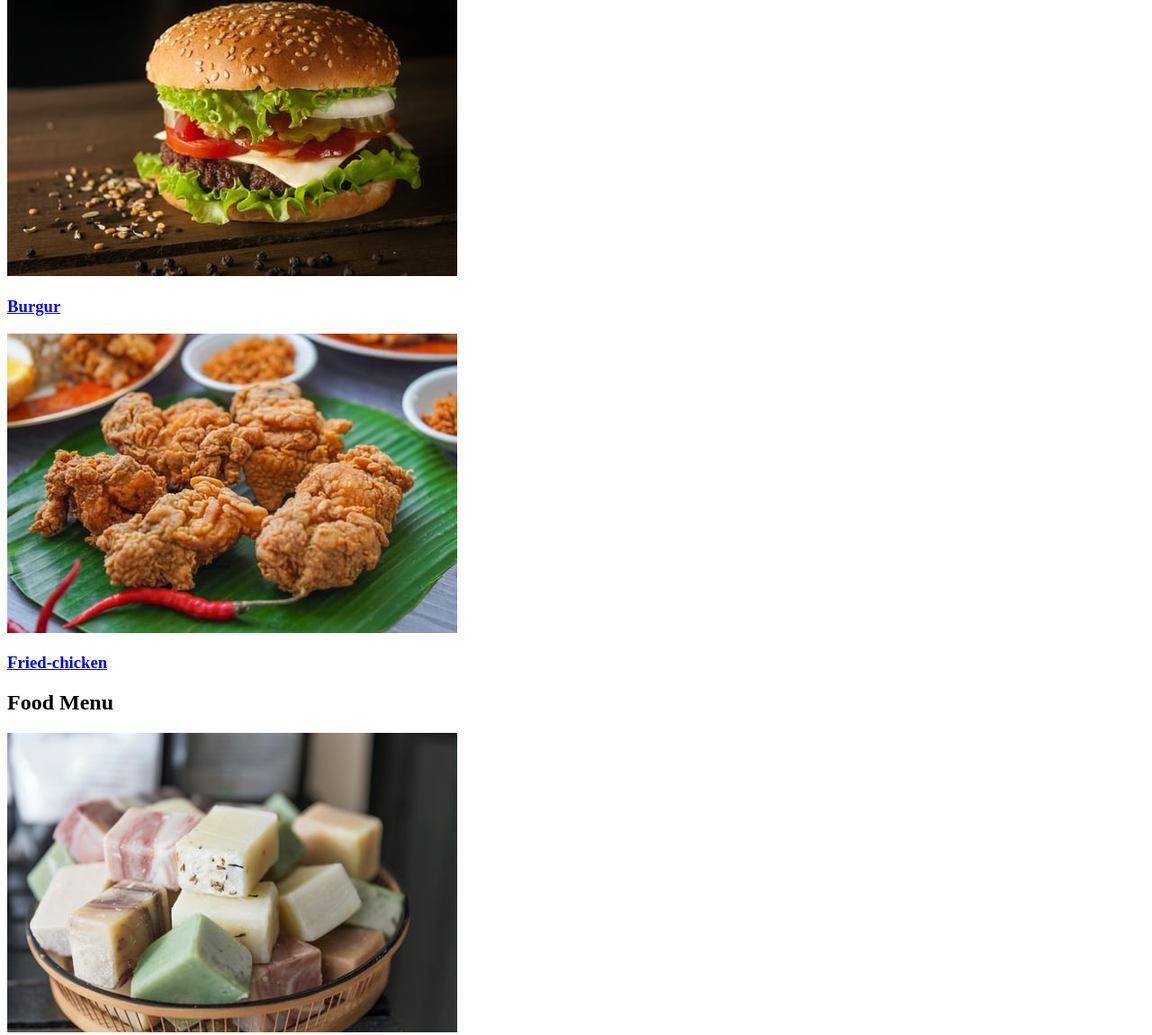
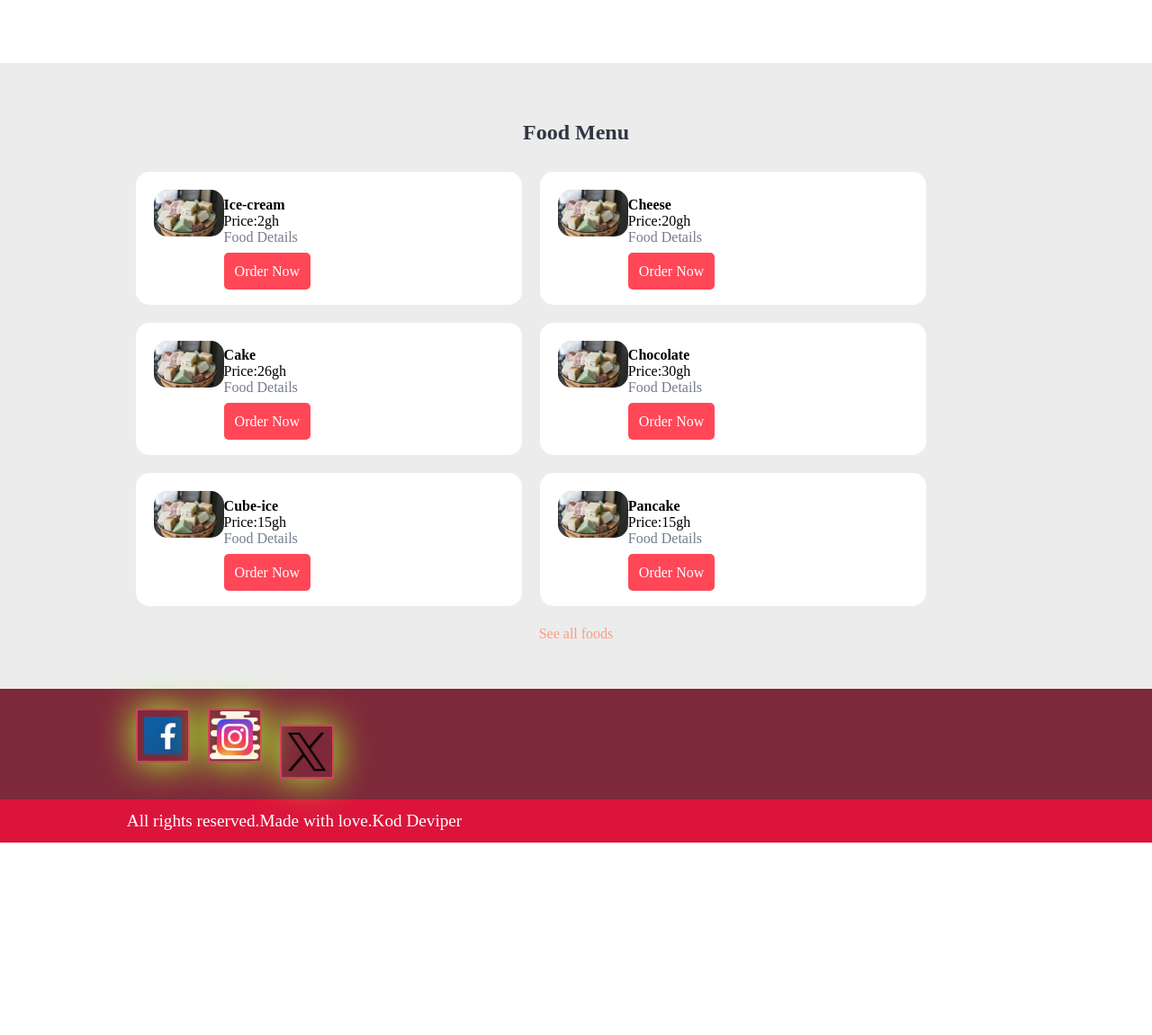
Before and after one commit to kod-python/classpro2, a plain HTML site: page index.html in a window 1280 px wide. Shown: the part 694-1845 px from the top of the page at 90% size. After the commit the page ends 1631 px from the top, so only its background shows below. Drawn offline with Linux system fonts and the light colour scheme; files that its build step writes are made by us from their sources.

Commit message:
classpro2 reload

```diff
--- a/css/style.css
+++ b/css/style.css
@@ -0,0 +1,208 @@
+*{
+    margin: 0;
+    padding: 0;
+    box-sizing: border-box;
+}
+
+/* universal section starts here */
+.container{
+    width: 80%;
+    margin: 0 auto;
+    padding: 1%;
+}
+
+.img-responsive{
+    width: 100%;
+}
+
+
+.img-curve{
+    border-radius: 15px;
+}
+
+.text-right{
+    text-align: right;
+}
+
+.text-center{
+    text-align: center;
+}
+
+.text-left{
+    text-align: left;
+}
+
+.text-white{
+    color: white;
+}
+
+
+.clearfix{
+    clear: both;
+    float: none;
+}
+
+a{
+    color: #ff9b81;
+    text-decoration: none;
+
+}
+
+a:hover{
+    color: #ff4757;
+}
+
+.btn{
+    padding: 12px;
+    border: none;
+    font-size: 1rem;
+    border-radius: 5px;
+}
+
+.btn-primary{
+    background-color:  #ff4757;
+    color: white;
+    cursor: pointer;
+}
+.btn-primary:hover{
+    color: white;
+    background-color: #ff4757 ;
+}
+
+h2{
+    color: #2f3542;
+    margin-bottom: 2%;
+}
+
+
+h3{
+    font-size: 1.5rem;
+}
+/* come back later */
+
+
+.logo{
+    width: 15%;
+    float: left;
+}
+
+.menu{
+    line-height: 60px;
+}
+
+.menu ul{
+    list-style-type: none;
+}
+
+
+
+.menu ul li{
+    display: inline;
+    padding: 1%;
+    font-weight: bold;
+}
+
+
+.food-search{
+    background-image: url("../images/s-img-2.jpg");
+
+    background-size: cover;
+    background-repeat: no-repeat;
+    background-position: center;
+    padding: 7% 0;
+}
+
+.food-search input[type="search"]{
+    width: 50%;
+    padding: 1%;
+    font-size: 1rem;
+    border: none;
+    border-radius:5px;
+}
+
+
+.categories{
+    padding: 4% 0;
+}
+
+
+.box-3{
+    width: 28%;
+    float: left;
+    margin: 2%;
+}
+
+
+.food-menu{
+    background-color: #ececec;
+    padding: 4% 0;
+}
+
+.food-menu-box{
+    width: 43%;
+    margin: 1%;
+    padding: 2%;
+    float: left;
+    background-color: white;
+    border-radius: 15px;
+}
+
+.food-menu-img{
+    width: 20%;
+    float: left;
+}
+
+.food-menu-desc{
+    width: 70%;
+    float: left;
+    margin:2% 0;
+}
+
+.food-detail{
+    font-size: 1rem;
+    color: #747d8c;
+    margin-bottom: 20px;
+}
+
+.food.menu-dec .btn{
+    padding: 20px;
+}
+
+.social{
+
+  background-color: rgb(126, 41, 58);
+
+}
+.social li{
+    list-style-type: none;
+
+}
+.social ul li img{
+    transition-property:background-color,color;
+    box-shadow: 0px 0px 40px greenyellow;
+   width: 60px;
+   border: 2px solid rgb(211, 65, 94);
+   margin: 10px;
+   float: left;
+
+
+
+}
+
+
+.social ul li img:hover{
+    background-color: greenyellow;
+    color: green;
+}
+
+
+
+.footer{
+    background-color: crimson;
+    color: white;
+    font-size: 1.2rem;
+
+
+}
+
+/* universal section ends ehere */
--- a/index.html
+++ b/index.html
@@ -5,7 +5,7 @@
     <meta name="viewport" content="width=device-width, initial-scale=1.0" />
     <meta name="description" content="" />
     <link rel="shortcut icon" href="favicon.ico" type="image/x icon" />
-    <link rel="stylesheet" href="style.css" />
+    <link rel="stylesheet" href="./css/style.css" />
     <title>Food App</title>
   </head>
   <body>
@@ -46,7 +46,7 @@
            <!-- add form action -->
 <form action="#" method="post">
     <input type="search" placeholder="search for food here.." name="search" required>
-    <input type="submit" name="submit" value="search" class="btn-primary">
+    <input type="submit" name="submit" value="search" class="btn btn-primary">
 
 </form>
         </div>
@@ -98,7 +98,7 @@
 
             <div class="food-menu-box">
                 <div class="food-menu-img">
-                    <img src="./images/g-5.jpg" alt="">
+                    <img src="./images/g-5.jpg" alt="" class="img-responsive img-curve">
                 </div>
                 <div class="food-menu-desc">
                     <h4>Ice-cream</h4>
@@ -109,7 +109,7 @@
             </div>
             <div class="food-menu-box">
                 <div class="food-menu-img">
-                    <img src="./images/g-5.jpg" alt="">
+                    <img src="./images/g-5.jpg" alt="" class="img-responsive img-curve">
                 </div>
                 <div class="food-menu-desc">
                     <h4>Cheese</h4>
@@ -120,7 +120,7 @@
             </div>
             <div class="food-menu-box">
                 <div class="food-menu-img">
-                    <img src="./images/g-5.jpg" alt="">
+                    <img src="./images/g-5.jpg" alt="" class="img-responsive img-curve">
                 </div>
                 <div class="food-menu-desc">
                     <h4>Cake</h4>
@@ -131,7 +131,7 @@
             </div>
             <div class="food-menu-box">
                 <div class="food-menu-img">
-                    <img src="./images/g-5.jpg" alt="">
+                    <img src="./images/g-5.jpg" alt="" class="img-responsive img-curve">
                 </div>
                 <div class="food-menu-desc">
                     <h4>Chocolate</h4>
@@ -142,7 +142,7 @@
             </div>
             <div class="food-menu-box">
                 <div class="food-menu-img">
-                    <img src="./images/g-5.jpg" alt="">
+                    <img src="./images/g-5.jpg" alt="" class="img-responsive img-curve">
                 </div>
                 <div class="food-menu-desc">
                     <h4>Cube-ice</h4>
@@ -153,7 +153,7 @@
             </div>
             <div class="food-menu-box">
                 <div class="food-menu-img">
-                    <img src="./images/g-5.jpg" alt="">
+                    <img src="./images/g-5.jpg" alt="" class="img-responsive img-curve">
                 </div>
                 <div class="food-menu-desc">
                     <h4>Pancake</h4>
@@ -175,17 +175,21 @@
     <div class="container text-center">
         <ul>
             <li>
-                <a href=""><img src="" alt=""></a>
+                <a href="#"><img src="./images/icons8-facebook-48.png" alt="f" ></a>
+
             </li>
             <li>
-                <a href=""><img src="" alt=""></a>
+                <a href="#"><img src="./images/icons8-instagram-64.png" alt=""></a><br>
+
             </li>
 
             <li>
-                <a href=""><img src="" alt=""></a>
+                <a href="#"><img src="./images/icons8-twitter-50.png" alt=""></a>
+
             </li>
 
         </ul>
+        <div class="clearfix"></div>
     </div>
 </section>
 <!-- social ends here -->
```
Also changed, not shown: images/icons8-facebook-48.png (added), images/icons8-instagram-64.png (added), images/icons8-twitter-50.png (added).
